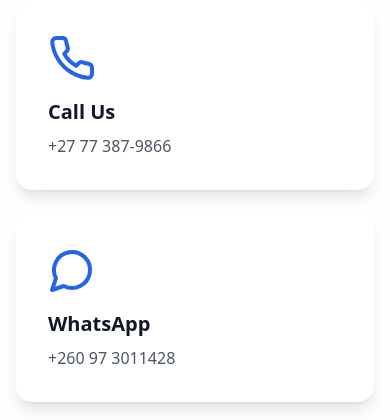
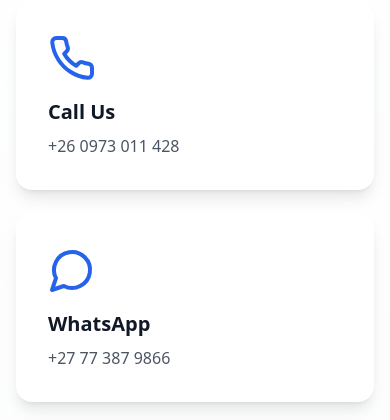
Before and after one commit to ZerOne-Technologies-Limited/Insight-HR-Solutions-Landing-Page, a React (Vite) app: page / in a window 390 px wide. Shown: the part 3960-4380 px from the top of the page. Built offline with nearby package versions, Linux system fonts and the light colour scheme.

Commit message:
change phone numbers on homepage

```diff
--- a/index.html
+++ b/index.html
@@ -4,7 +4,7 @@
     <meta charset="UTF-8" />
     <link rel="icon" type="image/svg+xml" href="/vite.svg" />
     <meta name="viewport" content="width=device-width, initial-scale=1.0" />
-    <title>Insight HR</title>
+    <title>Insight Human Resource Investment Limited</title>
   </head>
   <body>
     <div id="root"></div>
--- a/src/App.tsx
+++ b/src/App.tsx
@@ -370,13 +370,13 @@ function App() {
                 <div className="bg-white rounded-2xl p-8 shadow-lg transform hover:-translate-y-1 transition-all duration-300">
                   <Phone className="w-12 h-12 text-blue-600 mb-4" />
                   <h3 className="text-xl font-semibold text-gray-900 mb-2">Call Us</h3>
-                  <p className="text-gray-600">+27 77 387-9866</p>
+                  <p className="text-gray-600">+26 0973 011 428</p>
                 </div>
 
                 <div className="bg-white rounded-2xl p-8 shadow-lg transform hover:-translate-y-1 transition-all duration-300">
                   <MessageCircle className="w-12 h-12 text-blue-600 mb-4" />
                   <h3 className="text-xl font-semibold text-gray-900 mb-2">WhatsApp</h3>
-                  <p className="text-gray-600">+260 97 3011428 </p>
+                  <p className="text-gray-600">+27 77 387 9866</p>
                 </div>
 
                 <div className="bg-white rounded-2xl p-8 shadow-lg transform hover:-translate-y-1 transition-all duration-300">
--- a/src/Services.tsx
+++ b/src/Services.tsx
@@ -14,7 +14,7 @@ import supply from './assets/supply.jpg'
 
 const services = [
   {
-    category: "HR and professional services",
+    category: "HR and Professional Services",
     image: hr,
     details: "Payroll Management, Staff Outsourcing, Expatriate Services, Recruitment/Head hunting, and Training and Development.",
     text: [
```
